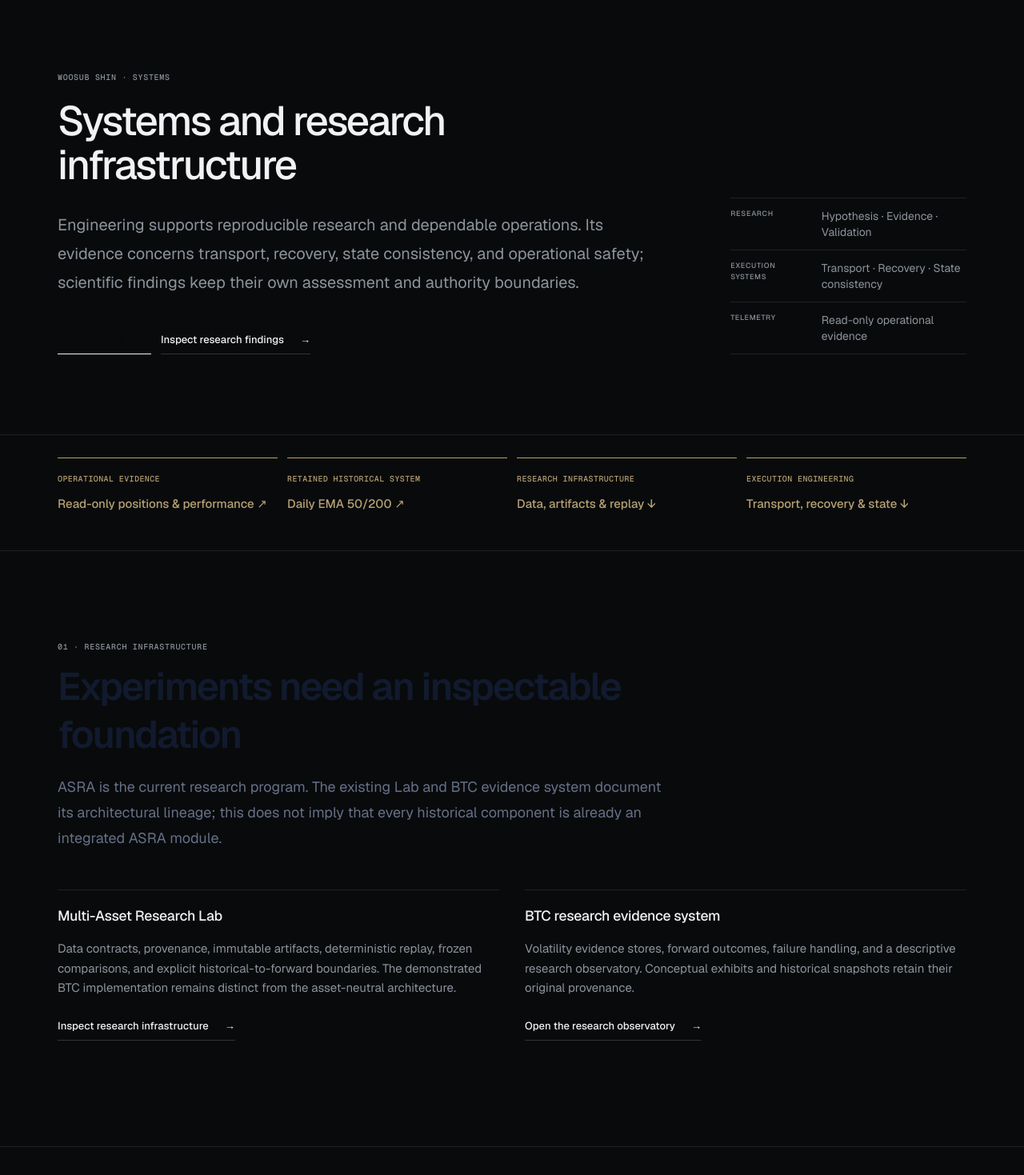
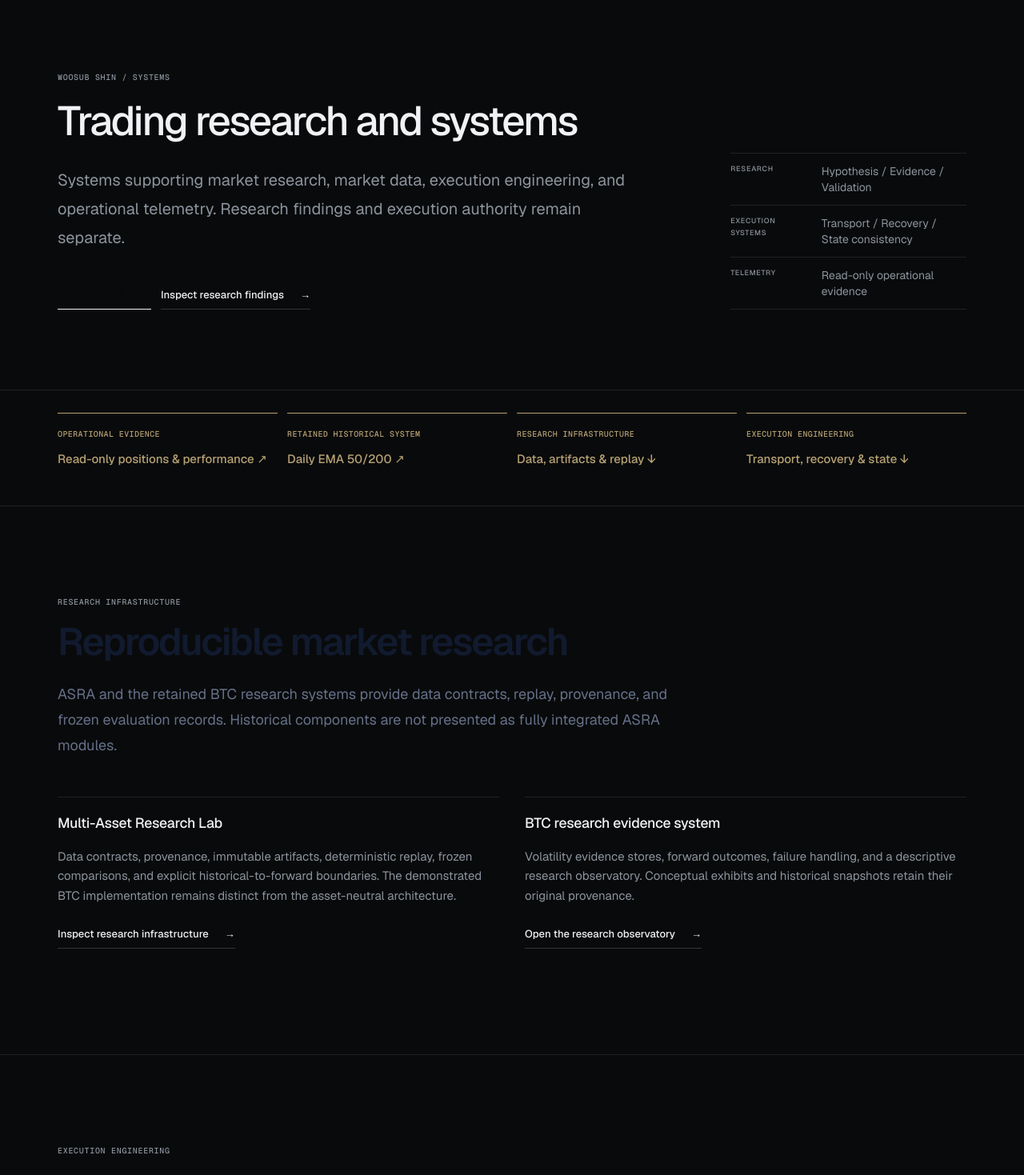
Before and after one commit to MeanyDeany/woosub-shin, a Next.js app: page /projects in a window 1280 px wide. Shown: the part 80-1549 px from the top of the page at 80% size. Built offline with nearby package versions, Linux system fonts and the light colour scheme.

Commit message:
Tighten systems page copy for trading context

```diff
--- a/app/projects/page.tsx
+++ b/app/projects/page.tsx
@@ -5,8 +5,8 @@ import { PageShell } from "@/components/site-shell";
 
 export const metadata = metadataFor(
   "/projects",
-  "Systems and Research Infrastructure",
-  "Woosub Shin's research infrastructure, separate execution engineering, and read-only operational telemetry. Research findings confer no automatic execution authority.",
+  "Trading Research and Systems",
+  "Trading research infrastructure, market-data systems, execution engineering, and read-only account telemetry by Woosub Shin. Research findings confer no automatic execution authority.",
 );
 
 export default function ProjectsPage() {
@@ -14,11 +14,11 @@ export default function ProjectsPage() {
     <PageShell>
       <div className="research-page systems-page">
         <PageHero
-          eyebrow="Woosub Shin · Systems"
-          title="Systems and research infrastructure"
-          intro="Engineering supports reproducible research and dependable operations. Its evidence concerns transport, recovery, state consistency, and operational safety; scientific findings keep their own assessment and authority boundaries."
+          eyebrow="Woosub Shin / Systems"
+          title="Trading research and systems"
+          intro="Systems supporting market research, market data, execution engineering, and operational telemetry. Research findings and execution authority remain separate."
           actions={<><CtaLink href="/asra" kind="primary">Explore ASRA</CtaLink><CtaLink href="/research">Inspect research findings</CtaLink></>}
-          metadata={[{ label: "Research", value: "Hypothesis · Evidence · Validation" }, { label: "Execution systems", value: "Transport · Recovery · State consistency" }, { label: "Telemetry", value: "Read-only operational evidence" }]}
+          metadata={[{ label: "Research", value: "Hypothesis / Evidence / Validation" }, { label: "Execution systems", value: "Transport / Recovery / State consistency" }, { label: "Telemetry", value: "Read-only operational evidence" }]}
         />
 
         <nav className="systems-directory research-container" aria-label="Systems directory">
@@ -28,7 +28,7 @@ export default function ProjectsPage() {
           <Link href="#execution-gateway"><span>Execution engineering</span><strong>Transport, recovery &amp; state <span aria-hidden="true">↓</span></strong></Link>
         </nav>
 
-        <EditorialSection id="research-infrastructure" eyebrow="01 · Research infrastructure" title="Experiments need an inspectable foundation" intro="ASRA is the current research program. The existing Lab and BTC evidence system document its architectural lineage; this does not imply that every historical component is already an integrated ASRA module.">
+        <EditorialSection id="research-infrastructure" eyebrow="Research infrastructure" title="Reproducible market research" intro="ASRA and the retained BTC research systems provide data contracts, replay, provenance, and frozen evaluation records. Historical components are not presented as fully integrated ASRA modules.">
           <div className="research-grid">
             <article className="research-card">
               <h3>Multi-Asset Research Lab</h3>
@@ -43,7 +43,7 @@ export default function ProjectsPage() {
           </div>
         </EditorialSection>
 
-        <EditorialSection id="execution-gateway" eyebrow="02 · Separate execution engineering" title="Systematic Execution Gateway" intro="Transport, recovery, state consistency, and operational safety are engineering questions. They are assessed separately from hypotheses, forecast losses, and policy utility.">
+        <EditorialSection id="execution-gateway" eyebrow="Execution engineering" title="Systematic Execution Gateway" intro="Transport, recovery, state consistency, and operational safety are assessed separately from trading research and model evidence.">
           <div className="authority-boundary">
             <p className="research-kicker">RESEARCH — ASRA</p>
             <p>Hypothesis · Evidence · Validation</p>
@@ -55,7 +55,7 @@ export default function ProjectsPage() {
           <div className="research-actions"><CtaLink href="/build-log#pr41-boundary-digest">Read the historical verification constraint</CtaLink><CtaLink href="/projects/multi-asset-research-lab/claims">Inspect the claims ledger</CtaLink></div>
         </EditorialSection>
 
-        <EditorialSection id="telemetry" eyebrow="03 · Operational evidence" title="Read-only telemetry" intro="The monitor displays sanitized execution-account positions and flow-adjusted performance. Feed freshness describes operations, not the efficacy of ASRA or the retained EMA study.">
+        <EditorialSection id="telemetry" eyebrow="Operational telemetry" title="Read-only account telemetry" intro="The monitor displays sanitized execution-account positions and flow-adjusted performance. Feed freshness describes operations, not the efficacy of ASRA or the retained EMA study.">
           <p className="research-prose">Position and performance panels retain their existing timestamps, stale and unavailable states, and accounting-method labels. Account performance is not attributed to H_PLUS_C, and operational observation is not independent policy confirmation.</p>
           <div className="research-actions"><CtaLink href="/projects/btc-futures-research/live-position" kind="primary">Open the read-only monitor</CtaLink><CtaLink href="/build-log">Read engineering history</CtaLink></div>
         </EditorialSection>
```
